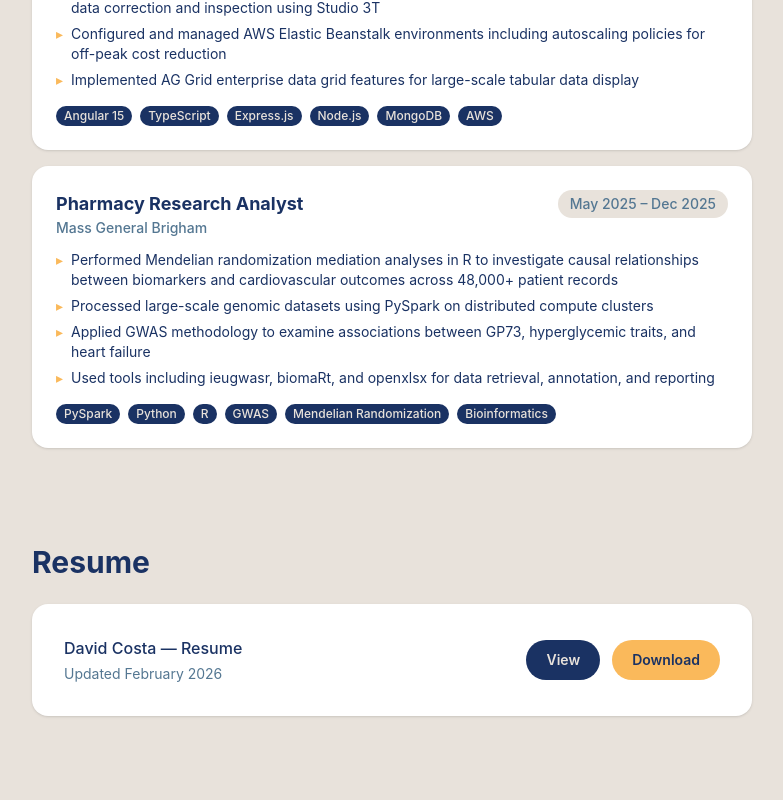
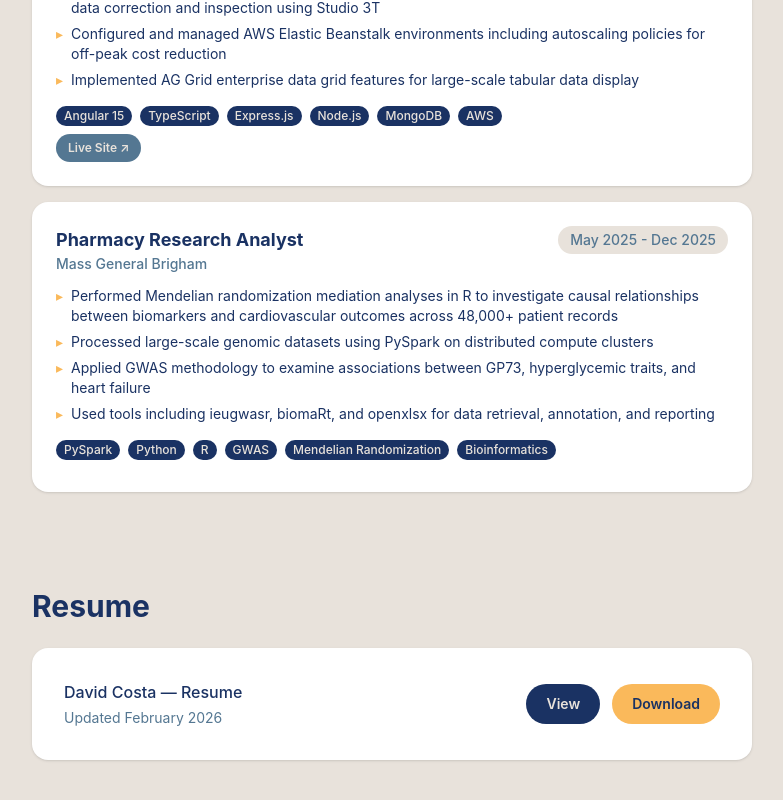
Before and after one commit to costad3atwit/CostaPortfolio, a React (Vite) app: page /about in a window 1280 px wide. Shown: the part 1956-2756 px from the top of the page, without its empty margins (248-1031 px from the left). Built offline with nearby package versions, Linux system fonts and the light colour scheme; no server answers.

Commit message:
feat: broad touchups
Format and add images, make and upload favicon, update project descriptions

```diff
--- a/index.html
+++ b/index.html
@@ -2,7 +2,7 @@
 <html lang="en">
   <head>
     <meta charset="UTF-8" />
-    <link rel="icon" type="image/svg+xml" href="/vite.svg" />
+    <link rel="icon" type="image/x-icon" href="%VITE_S3_BASE_URL%/files/favicon.ico" />
     <meta name="viewport" content="width=device-width, initial-scale=1.0" />
     <title>portfolio</title>
   </head>
--- /dev/null
+++ b/src/data/about.ts
@@ -0,0 +1,40 @@
+export interface Experience {
+  role: string;
+  company: string;
+  location: string;
+  period: string;
+  bullets: string[];
+  tags: string[];
+  externalUrl?: string;
+}
+
+export const experiences: Experience[] = [
+  {
+    role: 'Full Stack Application Developer Co-op',
+    company: 'Diamond Diagnostics',
+    location: 'Holliston, MA',
+    period: 'Jan 2026 – Present',
+    bullets: [
+      'Develop and maintain features on a production MEAN stack application serving medical diagnostics workflows',
+      'Translated complex financial reporting logic from JavaScript to TypeScript and implemented responsive design across multiple application views',
+      'Built MongoDB aggregation queries in JavaScript executed via Mongoose, and performed manual data correction and inspection using Studio 3T',
+      'Configured and managed AWS Elastic Beanstalk environments including autoscaling policies for off-peak cost reduction',
+      'Implemented AG Grid enterprise data grid features for large-scale tabular data display',
+    ],
+    tags: ['Angular 15', 'TypeScript', 'Express.js', 'Node.js', 'MongoDB', 'AWS'],
+    externalUrl: 'https://www.diamonddiagnostics.com/',
+  },
+  {
+    role: 'Pharmacy Research Analyst',
+    company: 'Mass General Brigham',
+    location: 'Boston, MA',
+    period: 'May 2025 - Dec 2025',
+    bullets: [
+      'Performed Mendelian randomization mediation analyses in R to investigate causal relationships between biomarkers and cardiovascular outcomes across 48,000+ patient records',
+      'Processed large-scale genomic datasets using PySpark on distributed compute clusters',
+      'Applied GWAS methodology to examine associations between GP73, hyperglycemic traits, and heart failure',
+      'Used tools including ieugwasr, biomaRt, and openxlsx for data retrieval, annotation, and reporting',
+    ],
+    tags: ['PySpark', 'Python', 'R', 'GWAS', 'Mendelian Randomization', 'Bioinformatics'],
+  },
+];
--- a/src/data/projects.ts
+++ b/src/data/projects.ts
@@ -41,7 +41,7 @@ export const projects: Project[] = [
     description:
       'A comprehensive machine learning project which demonstrated understanding of core ML algorithms on a fictional household features/expenses dataset. Techniques included hierarchical clustering, linear/logistic regression, Decision Tree, Random Forest, Support Vector Machine, and model evaluation techniques using R.',
     tags: ['R',  'Machine Learning'],
-    pdfUrl: `${S3_BASE}/MachineLearningFinal.pdf`,
+    pdfUrl: `${S3_BASE}/files/MachineLearningFinal.pdf`,
     githubUrl: 'https://github.com/costad3atwit/Machine_Learning_Final',
     status: 'complete',
   },
@@ -52,7 +52,7 @@ export const projects: Project[] = [
     description:
       "A research project analyzing Alzheimer's disease progression using the OASIS-3 neuroimaging dataset across 1,378 participants. Applied Decision Tree classification with cost-complexity pruning to achieve 92.4% accuracy in predicting cognitive status, and PAM clustering with Gower distance to identify distinct patient subgroups. Built with Python using scikit-learn, pandas, and seaborn.",
     tags: ['Python', 'scikit-learn', 'Pandas', 'Data Science', 'Healthcare'],
-    pdfUrl: `${S3_BASE}/Multimodal Predictive Analytics of Alzheimer's Disease Progression - David Costa.pdf`,
+    pdfUrl: `${S3_BASE}/files/Multimodal Predictive Analytics of Alzheimer's Disease Progression - David Costa.pdf`,
     githubUrl: 'https://github.com/costad3atwit/Alzheimer-s-Neuroimaging-Analysis',
     status: 'complete',
   },
@@ -63,7 +63,7 @@ export const projects: Project[] = [
     description:
       'A data mining project that built a drug-disease association network by mining 260,000+ biomedical abstracts from PubMed (2015-2025). Used Aho-Corasick pattern matching with MeSH descriptors to detect 12.4M co-mentions, BioWordVec embeddings with agglomerative clustering for synonym resolution, and NetworkX to construct a bipartite graph of 5,135 nodes and 125,664 evidence-based edges. Built with Python.',
     tags: ['Python', 'Data Mining', 'Pattern Recognition', 'scikit-learn'],
-    pdfUrl: `${S3_BASE}/Data Mining Project Poster.pdf`,
+    pdfUrl: `${S3_BASE}/files/Data Mining Project Poster.pdf`,
     githubUrl: 'https://github.com/costad3atwit/PubMed_Graph_Analysis',
     status: 'complete',
   },
--- a/src/pages/About.tsx
+++ b/src/pages/About.tsx
@@ -2,6 +2,7 @@ import { useEffect, useRef, useState } from 'react';
 import { useLocation } from 'react-router-dom';
 import PdfModal from '../components/PdfModal';
 import { S3_BASE } from '../config';
+import { experiences } from '../data/about';
 
 const SECTION_NAV = [
   { label: 'Overview', hash: 'overview' },
@@ -20,34 +21,6 @@ const SKILLS = {
   Learning: ['Spring Boot', 'Docker', 'Java', 'PostgreSQL'],
 };
 
-const EXPERIENCES = [
-  {
-    role: 'Full Stack Application Developer Co-op',
-    company: 'Diamond Diagnostics',
-    period: 'Jan 2026 – Present',
-    bullets: [
-      'Develop and maintain features on a production MEAN stack application serving medical diagnostics workflows',
-      'Translated complex financial reporting logic from JavaScript to TypeScript and implemented responsive design across multiple application views',
-      'Built MongoDB aggregation queries in JavaScript executed via Mongoose, and performed manual data correction and inspection using Studio 3T',
-      'Configured and managed AWS Elastic Beanstalk environments including autoscaling policies for off-peak cost reduction',
-      'Implemented AG Grid enterprise data grid features for large-scale tabular data display',
-    ],
-    tags: ['Angular 15', 'TypeScript', 'Express.js', 'Node.js', 'MongoDB', 'AWS'],
-  },
-  {
-    role: 'Pharmacy Research Analyst',
-    company: 'Mass General Brigham',
-    period: 'May 2025 – Dec 2025',
-    bullets: [
-      'Performed Mendelian randomization mediation analyses in R to investigate causal relationships between biomarkers and cardiovascular outcomes across 48,000+ patient records',
-      'Processed large-scale genomic datasets using PySpark on distributed compute clusters',
-      'Applied GWAS methodology to examine associations between GP73, hyperglycemic traits, and heart failure',
-      'Used tools including ieugwasr, biomaRt, and openxlsx for data retrieval, annotation, and reporting',
-    ],
-    tags: ['PySpark', 'Python', 'R', 'GWAS', 'Mendelian Randomization', 'Bioinformatics'],
-  },
-];
-
 const S3_RESUME = `${S3_BASE}/files/DavidCostaResume_2_19_26.pdf`;
 
 export default function About() {
@@ -56,7 +29,6 @@ export default function About() {
   const [pdfOpen, setPdfOpen] = useState(false);
   const sectionRefs = useRef<Record<string, HTMLElement | null>>({});
 
-  // Scroll to hash on mount / hash change
   useEffect(() => {
     const hash = location.hash.replace('#', '');
     if (hash) {
@@ -157,7 +129,7 @@ export default function About() {
         <section id="experience" ref={(el) => { sectionRefs.current['experience'] = el; }}>
           <h2 className="text-3xl font-bold mb-6" style={{ color: '#1A3263' }}>Experience</h2>
           <div className="space-y-4">
-            {EXPERIENCES.map((exp) => (
+            {experiences.map((exp) => (
               <div key={exp.role} className="rounded-2xl p-6 shadow-sm" style={{ backgroundColor: 'white' }}>
                 <div className="flex items-start justify-between flex-wrap gap-2 mb-3">
                   <div>
@@ -184,6 +156,15 @@ export default function About() {
                       {tag}
                     </span>
                   ))}
+                </div >
+                <div className="flex flex-wrap gap-2 mt-2">
+                  {exp.externalUrl && (
+                  <a href={exp.externalUrl} target="_blank" rel="noreferrer"
+                    className="text-xs font-semibold px-3 py-1.5 rounded-full transition-all hover:opacity-90"
+                    style={{ backgroundColor: '#547792', color: '#E8E2DB' }}>
+                    Live Site ↗
+                  </a>
+                  )}
                 </div>
               </div>
             ))}
--- a/src/pages/Hero.tsx
+++ b/src/pages/Hero.tsx
@@ -5,10 +5,10 @@ import { S3_BASE } from '../config';
 
 
 const PHOTO_ITEMS = [
-  { src: `${S3_BASE}/DSCF4109.JPG.JPEG`, label: 'Photo 1' },
-  { src: `${S3_BASE}/bwh.JPG`, label: 'Photo 2' },
-  { src: `${S3_BASE}/Diamond logo long.png`, label: 'Photo 3' },
-  { src: 'https://picsum.photos/seed/44/1200/500', label: 'Photo 4' },
+  { src: `${S3_BASE}/files/DSCF4109.JPG.JPEG`, label: 'Group Coding' },
+  { src: `${S3_BASE}/files/bwh.JPG`, label: 'Brigham and Women\'s Hospital' },
+  { src: `${S3_BASE}/files/dd_logo_white_2020_1919.webp`, label: 'Diamond Diagnostics', bg: '#0b225d', contain: true },
+  { src: `${S3_BASE}/files/climb.jpg`, label: 'Climbing!', position: 'center 41%' },
 ];
 
 export default function Hero() {
@@ -66,10 +66,12 @@ export default function Hero() {
         <ScrollStack useWindowScroll itemDistance={80} baseScale={0.88} itemStackDistance={25}>
           {PHOTO_ITEMS.map((item) => (
             <ScrollStackItem key={item.label} itemClassName="overflow-hidden !p-0">
+              {item.bg && <div className="absolute inset-0 rounded-[40px]" style={{ backgroundColor: item.bg }} />}
               <img
                 src={item.src}
                 alt={item.label}
-                className="absolute inset-0 w-full h-full object-cover rounded-[40px]"
+                className={`absolute rounded-[40px] ${item.contain ? 'inset-6 w-[calc(100%-3rem)] h-[calc(100%-3rem)] object-contain' : 'inset-0 w-full h-full object-cover'}`}
+                style={item.position ? { objectPosition: item.position } : undefined}
               />
             </ScrollStackItem>
           ))}
--- a/src/pages/Projects.tsx
+++ b/src/pages/Projects.tsx
@@ -11,7 +11,7 @@ export default function Projects() {
       <div className="max-w-5xl mx-auto">
         <h1 className="text-4xl font-bold mb-2" style={{ color: '#1A3263' }}>Projects</h1>
         <p className="text-base mb-10" style={{ color: '#547792' }}>
-          A collection of academic and personal projects spanning data science, machine learning, and full-stack development.
+          A collection of my academic and personal projects spanning data science, machine learning, and full-stack development.
         </p>
 
         <div className="grid grid-cols-1 md:grid-cols-2 lg:grid-cols-3 gap-5">
```
Also changed, not shown: 1 other file (tests, documents, lock files or other folders).
